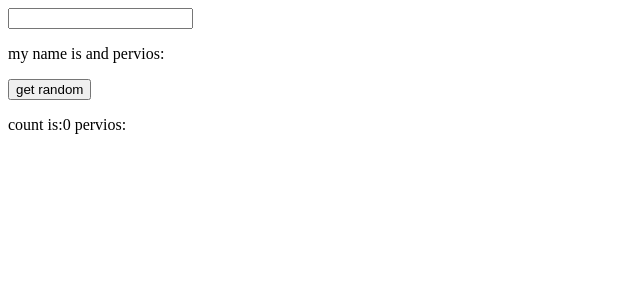
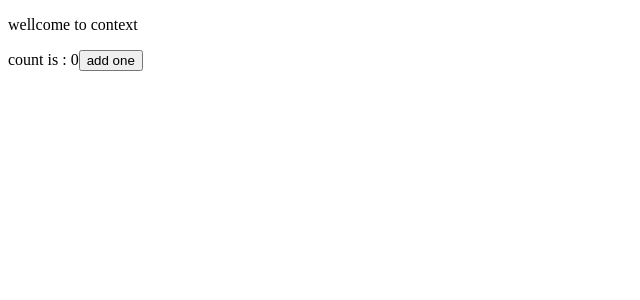
Before and after one commit to HanzaleLatifi/ReactCourse, a React (Create React App) app: page / in a window 1280 px wide. Shown: the top 300 px of the page, without its empty margins (0-640 px from the left). Built offline with nearby package versions, Linux system fonts and the light colour scheme.

Commit message:
useContext 1

```diff
--- a/src/App.js
+++ b/src/App.js
@@ -1,4 +1,6 @@
 import React, { Component } from 'react';
+import CounterOne from './Components/Context/CounterOne';
+import CounterProvider from './Components/Context/CounterProvider';
 import ClassRef from './Components/Ref/ClassRef';
 import FunctionalRef from './Components/Ref/FunctionalRef';
 import StorePreState from './Components/Ref/StorePreState';
@@ -17,7 +19,11 @@
             <div>
                 {/* class--- <ClassRef /> */}
                 {/* Func -----<FunctionalRef /> */}
-                <StorePreState />
+                {/* <StorePreState /> */}
+                <CounterProvider>
+                    <p>wellcome to context</p>
+                    <CounterOne />
+                </CounterProvider>
 
 
             </div>
--- /dev/null
+++ b/src/Components/Context/CounterOne.js
@@ -0,0 +1,18 @@
+import { useContext } from "react";
+import { CounterContext, CounterContextDispatcher } from "./CounterProvider";
+
+const CounterOne = () => {
+    const count = useContext(CounterContext);
+    const setCount = useContext(CounterContextDispatcher);
+
+    return (
+        <div>
+            count is : {count}
+            <button onClick={() => { setCount(count + 1) }} >add one</button>
+
+        </div>
+
+    );
+}
+
+export default CounterOne;
--- /dev/null
+++ b/src/Components/Context/CounterProvider.js
@@ -0,0 +1,23 @@
+import React, { useState } from 'react';
+
+export const CounterContext = React.createContext(); //state
+export const CounterContextDispatcher = React.createContext(); //setState
+
+const CounterProvider = ({ children }) => {
+
+    const [count, setCount] = useState(0);
+
+    return (
+        <CounterContext.Provider value={count}  >
+            <CounterContextDispatcher.Provider value={setCount}>
+                {children}
+            </CounterContextDispatcher.Provider>
+        </CounterContext.Provider>
+
+
+
+
+    );
+}
+
+export default CounterProvider;
```
